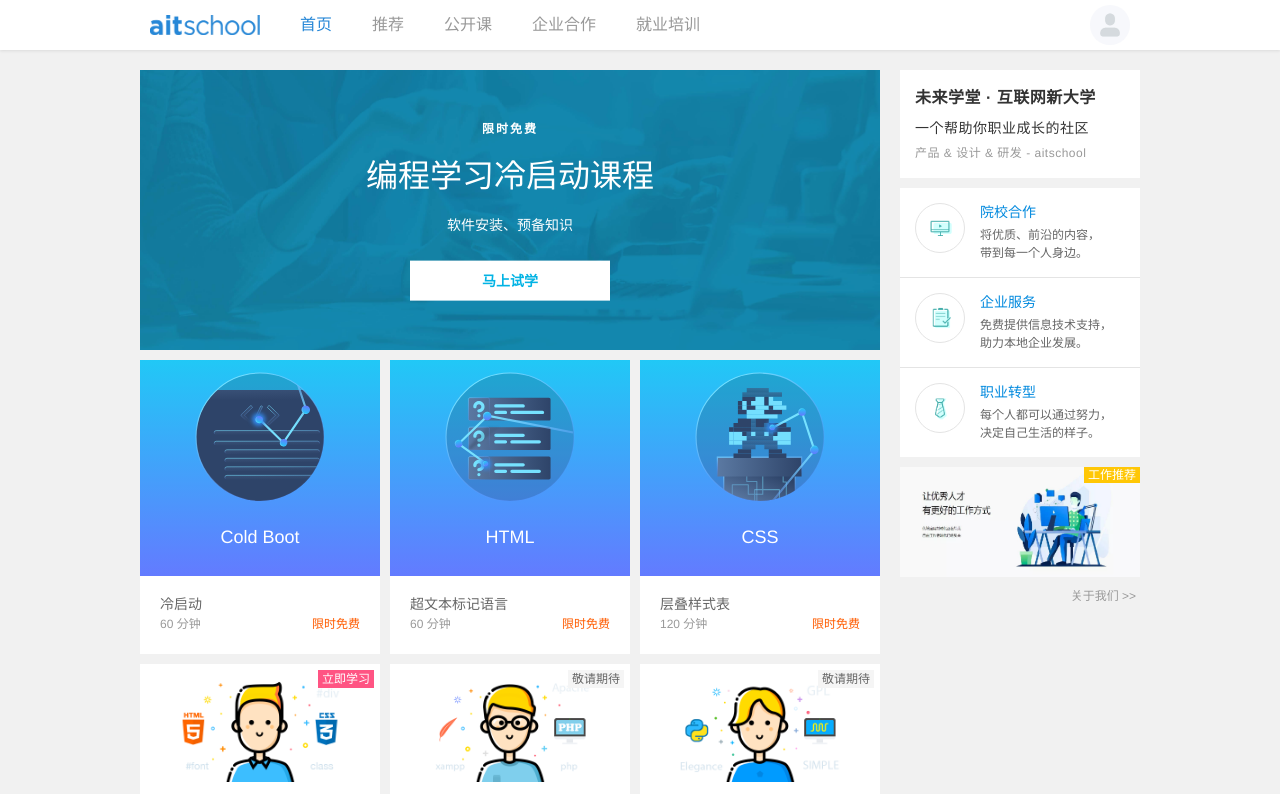
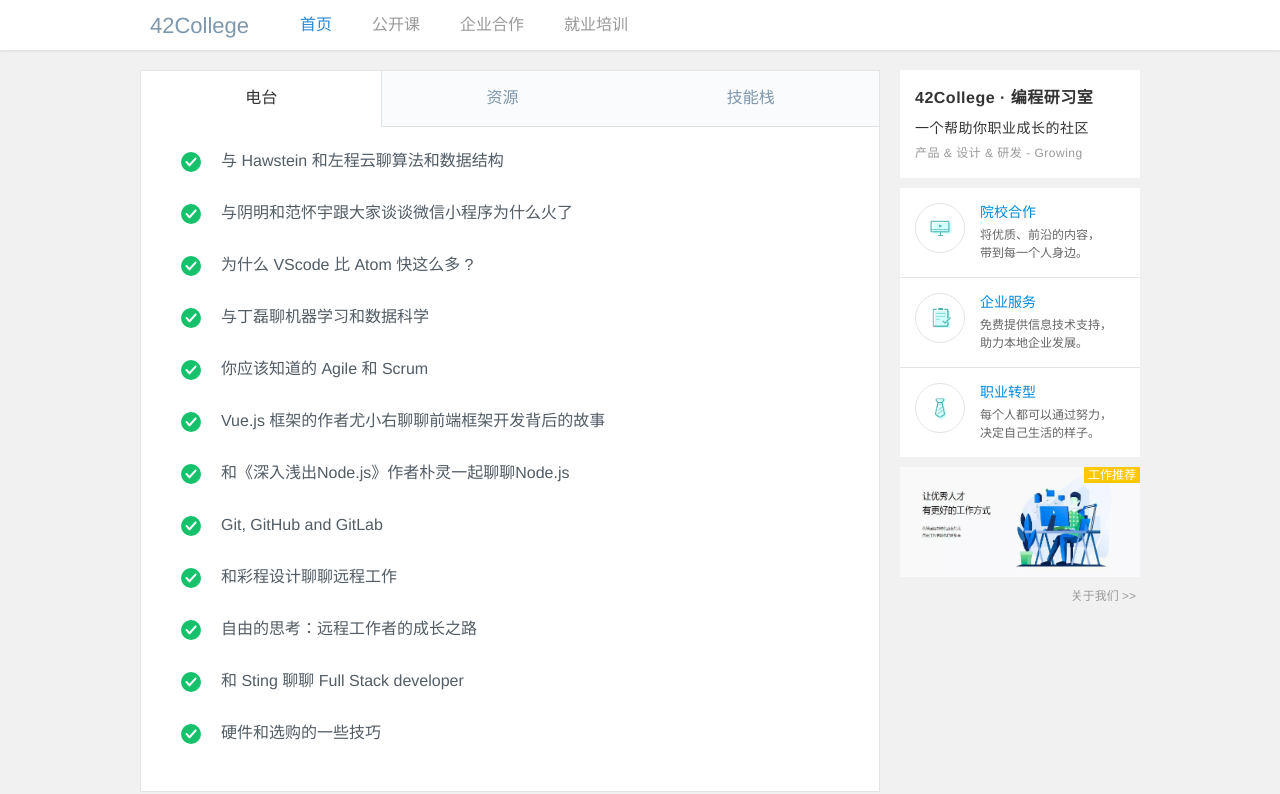
Before and after one commit to zhuayu/aitschool-vue, a Vue app: page / in a window 1280 px wide. Shown: the top 794 px of the page. Built offline with nearby package versions, Linux system fonts and the light colour scheme.

Commit message:
feat: 42college

```diff
--- a/public/index.html
+++ b/public/index.html
@@ -4,9 +4,9 @@
     <meta charset="utf-8">
     <meta http-equiv="X-UA-Compatible" content="IE=edge">
     <link rel="icon" href="<%= BASE_URL %>favicon.ico">
-    <title>AitSchool-未来学院-专业的IT职业在线教育平台</title>
-    <meta name="keywords" content="AitSchool,未来学院,职业研究院,IT职业教育,IT在线教育平台,IT在线教育,IT在线学习,it职业培训,android,ios,flash,java,python,html5,swift,cocos2dx" />
-    <meta name="description" content="AitSchool-未来学院作为专业IT职业在线教育平台,拥有海量高清IT职业课程,涵盖30+个技术领域,如Android,iOS ,Flash,Java,Python,HTML5,Swift,Cocos2dx等视频教程.根据IT在线学习特点,推出IT学习知识体系图,IT职业学习实战路径图,帮助IT学习者从零基础起步,结合IT实战案例演练,系统学习,助你快速成为IT优秀技术人才！" />
+    <title>42研习院-专业的IT职业在线教育平台</title>
+    <meta name="keywords" content="42College,未来学院,职业研究院,IT职业教育,IT在线教育平台,IT在线教育,IT在线学习,it职业培训,android,ios,flash,java,python,html5,swift,cocos2dx" />
+    <meta name="description" content="42College-未来学院作为专业IT职业在线教育平台,拥有海量高清IT职业课程,涵盖30+个技术领域,如Android,iOS ,Flash,Java,Python,HTML5,Swift,Cocos2dx等视频教程.根据IT在线学习特点,推出IT学习知识体系图,IT职业学习实战路径图,帮助IT学习者从零基础起步,结合IT实战案例演练,系统学习,助你快速成为IT优秀技术人才！" />
   </head>
   <body>
     <noscript>
--- a/src/components/TheFooter.vue
+++ b/src/components/TheFooter.vue
@@ -5,7 +5,7 @@
       <a href="http://www.beian.gov.cn/portal/registerSystemInfo?recordcode=44011802000279" target="_blank">
         <img style="width: 16px;height: 16px;vertical-align: middle;margin-left: 4px;" class="beian-img" src="http://www.beian.gov.cn/img/ghs.png">
       </a>
-      粤公网安备 44011802000279号</div>
+      <span v-if="false">粤公网安备 44011802000279号</span></div>
   </div>
 </template>
 
--- a/src/components/TheHeader.vue
+++ b/src/components/TheHeader.vue
@@ -3,17 +3,18 @@
     <div class="page--header__cell w1000">
       <div class="page--header__hd">
         <router-link :to="{ name:'Home'}">
-          <img class="page--header__logo" src="~@/assets/images/common/aitschool_logo.png" alt="aitschool" />
+          <div class="page--header__logo" style="font-size: 22px;line-height: 20px;color: #7d97ad;font-weight: 500">42College</div>
+          <!-- <img class="page--header__logo" src="~@/assets/images/common/aitschool_logo.png" alt="aitschool" /> -->
         </router-link>
       </div>
       <div class="page--header__bd">
         <router-link class="page--header--link" :to="{ name:'Home'}">首页</router-link>
-        <router-link class="page--header--link" :to="{ name:'Recommend'}">推荐</router-link>
+        <!-- <router-link class="page--header--link" :to="{ name:'Recommend'}">推荐</router-link> -->
         <router-link class="page--header--link" :to="{ name:'ServeSchool'}">公开课</router-link>
         <router-link class="page--header--link" :to="{ name:'ServeCompany'}">企业合作</router-link>
         <router-link class="page--header--link" :to="{ name:'ServeZhiye'}">就业培训</router-link>
       </div>
-      <div class="page--header__ft">
+      <div class="page--header__ft" v-if="false">
         <a :href="oauthUrl" v-if="!isLogin">
           <img class="page--header__avatar" :src="userInfo.github_avatar_url" alt="avatar" />
         </a>
--- a/src/components/TheSidebar.vue
+++ b/src/components/TheSidebar.vue
@@ -1,9 +1,9 @@
 <template>
   <div class="aside--container">
     <div class="aside--tdk__container">
-      <div class="aside--tdk__title">未来学堂 · 互联网新大学</div>
+      <div class="aside--tdk__title">42College · 编程研习室</div>
       <div class="aside--tdk__desc">一个帮助你职业成长的社区</div>
-      <div class="aside--tdk__keywords">产品 &  设计 & 研发 - aitschool</div>
+      <div class="aside--tdk__keywords">产品 &  设计 & 研发 - Growing</div>
     </div>
     <div class="aside--recommend__container">
       <router-link :to="{ name:'ServeSchool'}" class="aside--recommend__item flex-box">
@@ -35,13 +35,13 @@
       </router-link>
     </div>
     <div class="side--gg__container">
-      <a href="http://www.topproio.com/" target="_blank">
+      <a href="http://www.zakesi.com/" target="_blank">
         <img class="side--gg__img" src="~@/assets/images/common/toppro_gg.jpeg" />
         <span class="side--gg__tag">工作推荐</span>
       </a>
     </div>
     <div class="side--about__container">
-      <router-link :to="{ name:'Blog',params: { id: 1}}">关于我们 >></router-link>
+      <a href="http://www.zakesi.com/" target="_blank">关于我们 >></a>
     </div>
   </div>
 </template>
--- a/src/pages/Serve/Zhiye.vue
+++ b/src/pages/Serve/Zhiye.vue
@@ -4,17 +4,17 @@
       <Banner :title="banner.title" :description="banner.description" :background-image="banner.backgroundImage"/>
 
       <div class="zhiye-section">
-        <h2 class="zhiye-title">2019年，前端工程师仍是互联网最炙手可热的岗位之一</h2>
+        <h2 class="zhiye-title">2021年，前端工程师仍是互联网最炙手可热的岗位之一</h2>
         <p class="zhiye-description">Web前端工程师的平均起薪已飙升到15000元，所有互联网公司都在寻找前端工程师。
           这是需求增长最快的开发岗位，在所有开发职位中排第1</p>
-        <div class="zhiye-content">
+        <div class="zhiye-content" v-if="false">
           <img src="http://j.jikexueyuan.com/Current/home/web_v201904/img/offer-img.png">
         </div>
       </div>
 
       <div class="worry-section">
         <div class="worry-content w1000">
-          <div class="worry-content-left">
+          <div class="worry-content-left" v-if="false">
             <img class="worry-content-img" src="http://j.jikexueyuan.com/Current/home/web_v201904/img/people2.svg">
           </div>
           <div class="worry-content-right">
--- a/src/router/routes.js
+++ b/src/router/routes.js
@@ -1,4 +1,4 @@
-const Home = resolve => require(['@/pages/Home/Home'], resolve)
+// const Home = resolve => require(['@/pages/Home/Home'], resolve)
 const Blog = resolve => require(['@/pages/Blog/Blog'], resolve)
 const Recommend = resolve => require(['@/pages/Recommend/Recommend'], resolve)
 const LoginCallbackGithub = resolve => require(['@/pages/Login/Github'], resolve)
@@ -14,7 +14,7 @@ export default [
   {
     path: '/',
     name: 'Home',
-    component: Home
+    component: Recommend
   },
   {
     path: '/login/oauth/callback/github',
```
Also changed, not shown: 91 other files (tests, documents, lock files or other folders).
